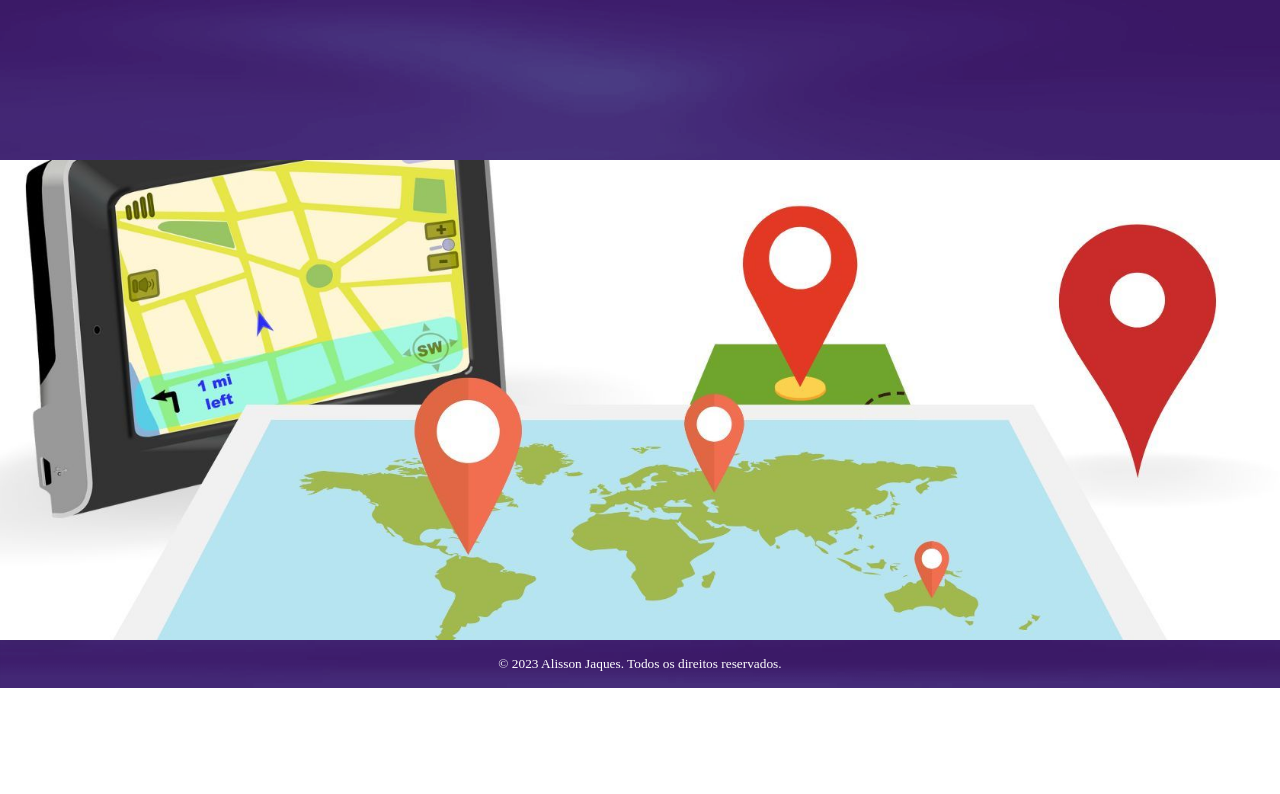
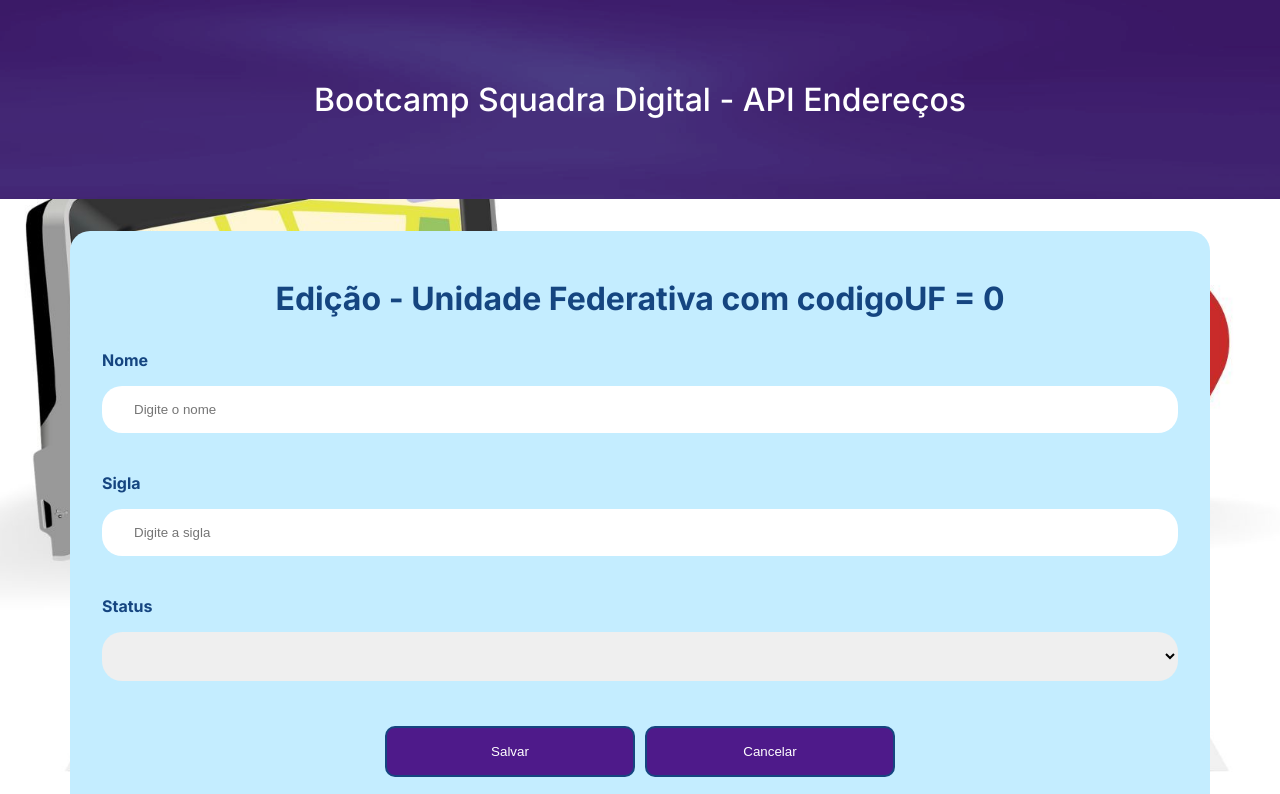
Before and after one commit to alissonjaques/front-end-enderecos, an Angular app: page /ufs/1 in a window 1280 px wide. Before the commit this address led to /. Shown: the top 794 px of the page. Built offline with nearby package versions, Linux system fonts and the light colour scheme; no server answers.

Commit message:
Adição de funcionalidade para edição de UFs

```diff
--- a/src/app/app-routing.module.ts
+++ b/src/app/app-routing.module.ts
@@ -6,6 +6,7 @@ import { ExcluirPensamentoComponent } from './componentes/pensamentos/excluir-pe
 import { EditarPensamentoComponent } from './componentes/pensamentos/editar-pensamento/editar-pensamento.component';
 import { MenuComponent } from './componentes/menu/menu.component';
 import { ListarUfComponent } from './componentes/ufs/listar-uf/listar-uf.component';
+import { EditarUfComponent } from './componentes/ufs/editar-uf/editar-uf.component';
 
 const routes: Routes = [
   {
@@ -20,6 +21,10 @@ const routes: Routes = [
   {
     path: 'ufs',
     component: ListarUfComponent
+  },
+  {
+    path: 'ufs/:codigoUF',
+    component: EditarUfComponent
   },
   {
     path: 'criarPensamento',
@@ -37,7 +42,6 @@ const routes: Routes = [
     path: 'pensamentos/editarPensamento/:id',
     component: EditarPensamentoComponent
   }
-
 ];
 
 @NgModule({
--- a/src/app/app.module.ts
+++ b/src/app/app.module.ts
@@ -14,6 +14,7 @@ import { EditarPensamentoComponent } from './componentes/pensamentos/editar-pens
 import { CabecalhoComponent } from './componentes/cabecalho/cabecalho.component';
 import { MenuComponent } from './componentes/menu/menu.component';
 import { ListarUfComponent } from './componentes/ufs/listar-uf/listar-uf.component';
+import { EditarUfComponent } from './componentes/ufs/editar-uf/editar-uf.component';
 
 @NgModule({
   declarations: [
@@ -26,7 +27,8 @@ import { ListarUfComponent } from './componentes/ufs/listar-uf/listar-uf.compone
     ExcluirPensamentoComponent,
     EditarPensamentoComponent,
     MenuComponent,
-    ListarUfComponent
+    ListarUfComponent,
+    EditarUfComponent
   ],
   imports: [
     BrowserModule,
--- a/src/app/componentes/cabecalho/cabecalho.component.css
+++ b/src/app/componentes/cabecalho/cabecalho.component.css
@@ -1,18 +1,17 @@
 .cabecalho {
   background: url(/assets/imagens/fundo-cabecalho.png);
   background-size: cover;
-  display: flex;
-  align-items: center;
-  justify-content: space-between;
 }
 
 .cabecalho .logo {
   padding: 5rem;
+  text-align: center;
+  /* Centralizar o texto horizontalmente */
 }
 
 .cabecalho p {
   font-size: 2rem;
-  color: #6BD1FF;
+  color: #ffffff;
 }
 
 @media (max-width: 576px) {
@@ -21,7 +20,7 @@
   }
 
   .cabecalho p {
-    font-size: 1.5rem
+    font-size: 1.5rem;
   }
 }
 
--- a/src/app/componentes/cabecalho/cabecalho.component.html
+++ b/src/app/componentes/cabecalho/cabecalho.component.html
@@ -1,4 +1,5 @@
 <header class="cabecalho ff-inter">
   <div class="logo">
+    <p>Bootcamp Squadra Digital - API Endereços</p>
   </div>
 </header>
--- a/src/app/componentes/rodape/rodape.component.css
+++ b/src/app/componentes/rodape/rodape.component.css
@@ -1,5 +1,5 @@
 footer {
-  background-image: url(/assets/imagens/fundo-rodape.png);
+  background-image: url(/assets/imagens/fundo-cabecalho.png);
   display: grid;
   grid-template-columns: 1fr 1fr 1fr;
   grid-template-rows: 1fr;
@@ -7,7 +7,7 @@ footer {
   grid-template-areas:
     "TextoCopyright LogoRodape .";
   align-items: center;
-  padding: 1rem 2rem;
+  padding: 4rem 2rem;
 }
 
 .TextoCopyright {
--- /dev/null
+++ b/src/app/componentes/ufs/editar-uf/editar-uf.component.css
@@ -0,0 +1,54 @@
+.acoes {
+  display: flex;
+  justify-content: center;
+}
+
+.botao {
+  margin: 5px;
+}
+
+.editar-ufs {
+  padding: 2rem 0;
+}
+
+.editar-ufs form {
+  background: #C4EDFF;
+  border: none;
+  border-radius: 20px;
+  display: flex;
+  flex-direction: column;
+  padding: 2rem;
+}
+
+.editar-ufs form label {
+  color: #154580;
+  font-weight: bold;
+  margin: 0 0 1rem;
+}
+
+.editar-ufs form .campo {
+  display: flex;
+  flex-direction: column;
+  margin-bottom: 2rem;
+}
+
+.editar-ufs form .campo label {
+  margin-bottom: 0.5rem;
+}
+
+.editar-ufs form .campo .input,
+.editar-ufs form .campo select {
+  border: none;
+  height: 40px;
+  padding: 1rem 2rem;
+  border-radius: 20px;
+  margin: 0.5rem 0;
+}
+
+.editar-ufs form .campo .input {
+  flex: 1;
+}
+
+.editar-ufs form .campo select {
+  flex: 2;
+}
--- /dev/null
+++ b/src/app/componentes/ufs/editar-uf/editar-uf.component.html
@@ -0,0 +1,30 @@
+<section class="container editar-ufs ff-inter">
+  <form>
+    <header class="header">
+      <h2>Edição - Unidade Federativa com codigoUF = {{uf.codigoUF}}</h2>
+    </header>
+
+    <div class="campo">
+      <label for="nome">Nome</label>
+      <input type="textarea" class="input" id="nome" name="nome" placeholder="Digite o nome" [(ngModel)]="uf.nome">
+    </div>
+
+    <div class="campo">
+      <label for="sigla">Sigla</label>
+      <input type="text" class="input" id="sigla" name="sigla" placeholder="Digite a sigla" [(ngModel)]="uf.sigla">
+    </div>
+
+    <div class="campo">
+      <label for="status">Status</label>
+      <select class="input" id="status" name="status" [(ngModel)]="uf.status">
+        <option value="1">Ativo</option>
+        <option value="2">Inativo</option>
+      </select>
+    </div>
+
+    <div class="acoes">
+      <button (click)="editarUf()" class="botao">Salvar</button>
+      <button (click)="cancelar()" class="botao">Cancelar</button>
+    </div>
+  </form>
+</section>
--- /dev/null
+++ b/src/app/componentes/ufs/editar-uf/editar-uf.component.ts
@@ -0,0 +1,43 @@
+import { Component, OnInit } from '@angular/core';
+import { Uf } from '../Uf';
+import { UfService } from '../uf.service';
+import { ActivatedRoute, Router } from '@angular/router';
+
+@Component({
+  selector: 'app-editar-uf',
+  templateUrl: './editar-uf.component.html',
+  styleUrls: ['./editar-uf.component.css']
+})
+export class EditarUfComponent implements OnInit {
+
+   uf: Uf = {
+    codigoUF: 0,
+    sigla: '',
+    nome: '',
+    status: 0
+  }
+
+  constructor(
+    private service: UfService,
+    private router: Router,
+    private route: ActivatedRoute
+  ) { }
+
+  ngOnInit(): void {
+    const codigoUF = this.route.snapshot.paramMap.get('codigoUF')
+    this.service.buscarPorCodigoUF(parseInt(codigoUF!)).subscribe((uf) => {
+      this.uf = uf
+    })
+  }
+
+  editarUf() {
+    this.uf.status = Number(this.uf.status);
+    this.service.editar(this.uf).subscribe(() => {
+      this.router.navigate(['/ufs'])
+    })
+  }
+
+  cancelar() {
+    this.router.navigate(['/ufs'])
+  }
+}
--- a/src/app/componentes/ufs/listar-uf/listar-uf.component.html
+++ b/src/app/componentes/ufs/listar-uf/listar-uf.component.html
@@ -16,13 +16,13 @@
         <td>{{uf.sigla}}</td>
         <td>{{uf.nome}}</td>
         <td>{{uf.status}}</td>
-        <td><img src="../../../../assets/imagens/icone-editar.png" alt="Editar"></td>
+        <td><img src="../../../../assets/imagens/icone-editar.png" (click)="editarUf(uf.codigoUF)" alt="Editar"></td>
         <td><img src="../../../../assets/imagens/icone-excluir.png" alt="Deletar"></td>
       </tr>
     </tbody>
   </table>
   <div class="acoes button-container">
-    <button class="custom-button" (click)="editarUf()" class="botao">Adicionar</button>
+    <button class="custom-button" (click)="adicionarUf()" class="botao">Adicionar</button>
     <button class="custom-button" (click)="cancelar()" class="botao">Voltar</button>
   </div>
 </div>
--- a/src/app/componentes/ufs/listar-uf/listar-uf.component.ts
+++ b/src/app/componentes/ufs/listar-uf/listar-uf.component.ts
@@ -12,13 +12,6 @@ export class ListarUfComponent implements OnInit {
 
   listaUfs: Uf[] = [];
 
-  uf: Uf = {
-    codigoUF: 0,
-    sigla: '',
-    nome: '',
-    status: 1
-  }
-
   constructor(
     private service: UfService,
     private router: Router,
@@ -31,11 +24,14 @@ export class ListarUfComponent implements OnInit {
     })
   }
 
-  editarUf() {
-    this.service.editar(this.uf).subscribe(() => {
-      this.router.navigate(['/ufs'])
-    })
+  adicionarUf() {
+    this.router.navigate(['/ufs/editarUf'])
+  }
 
+  editarUf(codigoUF: number | undefined) {
+    if(codigoUF){
+      this.router.navigate([`/ufs/${codigoUF}`])
+    }
   }
 
   cancelar() {
--- a/src/app/componentes/ufs/uf.service.ts
+++ b/src/app/componentes/ufs/uf.service.ts
@@ -21,7 +21,7 @@ export class UfService {
   }
 
   editar(uf: Uf): Observable<Uf> {
-    return this.http.put<Uf>(this.API, uf)
+    return this.http.put<Uf>(this.API, uf )
   }
 
   excluir(codigoUF: number): Observable<Uf> {
@@ -30,7 +30,7 @@ export class UfService {
   }
 
   buscarPorCodigoUF(codigoUf: number): Observable<Uf> {
-    const url = `${this.API}/${codigoUf}`
+    const url = `${this.API}?codigoUF=${codigoUf}`
     return this.http.get<Uf>(url)
   }
 }
```
Also changed, not shown: 2 other files (tests, documents, lock files or other folders).
